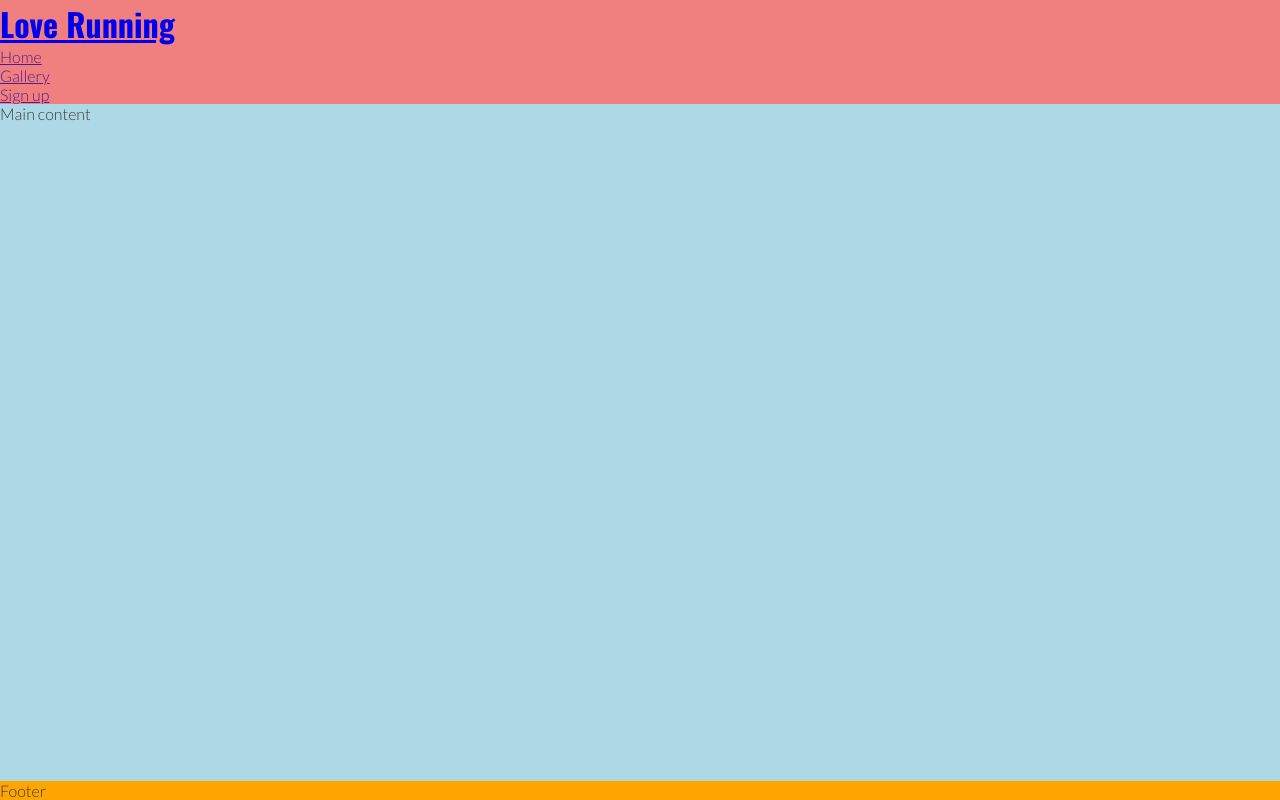
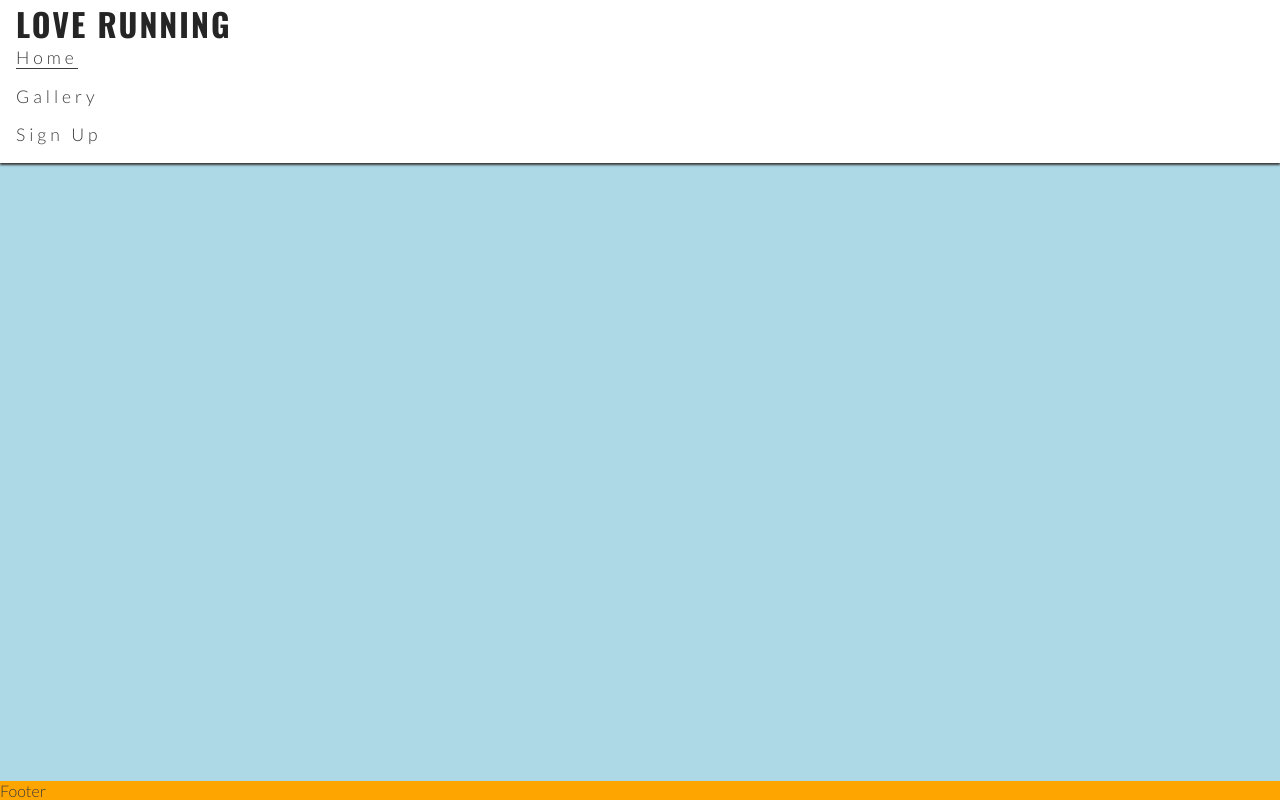
Before and after one commit to coder-alvi/love-running-alvi, a plain HTML site: page index.html in a window 1280 px wide. Drawn offline with nearby package versions, Linux system fonts and the light colour scheme.

Commit message:
Style logo, remove link underline

```diff
--- a/assets/css/style.css
+++ b/assets/css/style.css
@@ -18,13 +18,40 @@ body {
     font-family: 'Lato', sans-serif;
 }
 
+/* Header */
+header {
+    background-color: #ffffff;
+    padding: 0 1rem;
+    position: fixed;
+    z-index: 99;
+    width: 100%;
+    box-shadow: 0 2px 2px #3a3a3a;
+}
+
+header a {
+    text-decoration: none;
+    color: inherit;
+}
+
 h1 {
     font-family: 'Oswald', sans-serif;
+    text-transform: uppercase;
+    letter-spacing: 2px;
+    color: #252525;
 }
 
-/* Header */
-header {
-    background-color: lightcoral;
+#menu {
+    font-size: 110%;
+    letter-spacing: 4px;
+    list-style-type: none;
+}
+
+#menu > li {
+    margin-bottom: 1em;
+}
+
+.active {
+    border-bottom: 1px solid #3a3a3a;
 }
 
 /* Main content */
--- a/index.html
+++ b/index.html
@@ -24,20 +24,14 @@
     <header>
         <a href="index.html">
             <h1 id="logo">Love Running</h1>
-            <nav>
-                <ul>
-                    <li>
-                        <a href="">Home</a>
-                    </li>
-                    <li>
-                        <a href="">Gallery</a>
-                    </li>
-                    <li>
-                        <a href="">Sign up</a>
-                    </li>
-                </ul>
-            </nav>
         </a>
+        <nav>
+            <ul id="menu">
+                <li><a href="" class="active">Home</a></li>
+                <li><a href="">Gallery</a></li>
+                <li><a href="">Sign Up</a></li>
+            </ul>
+        </nav>
     </header>
 
     <!-- Main content -->
```
